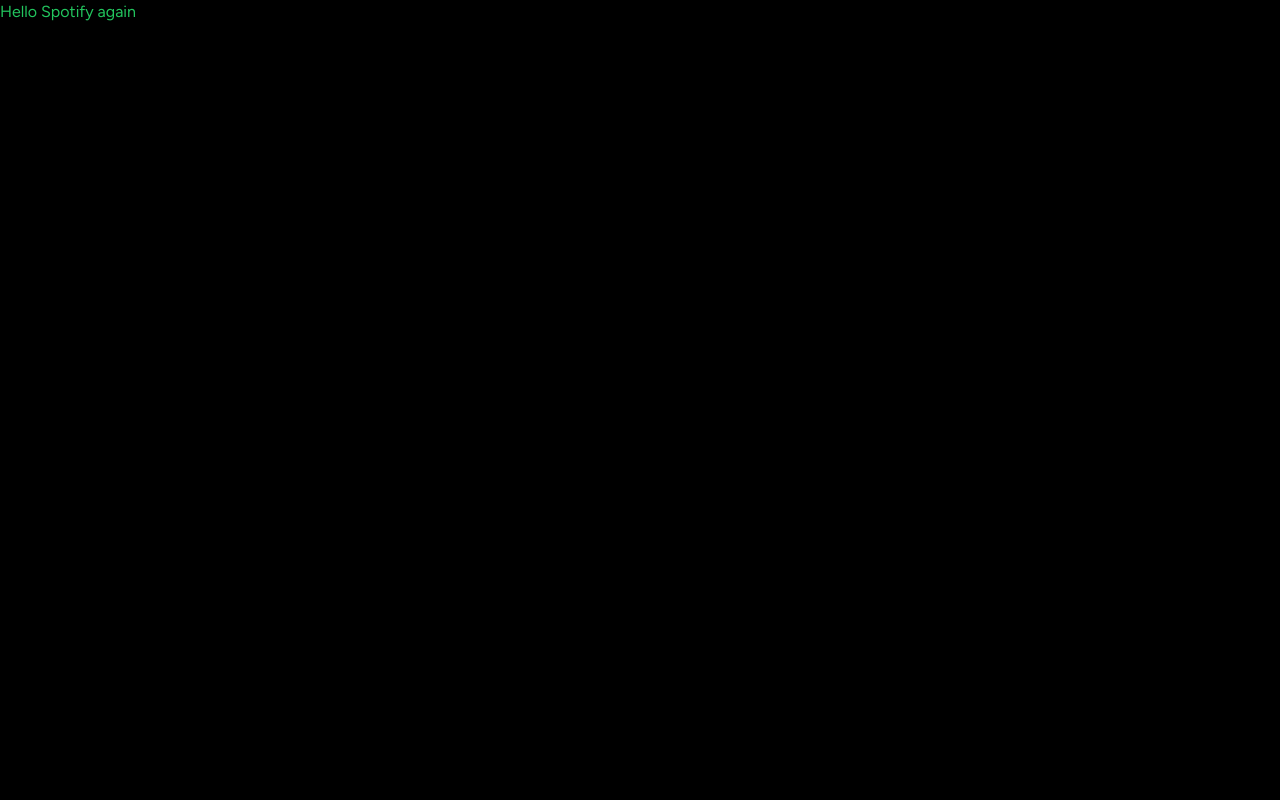
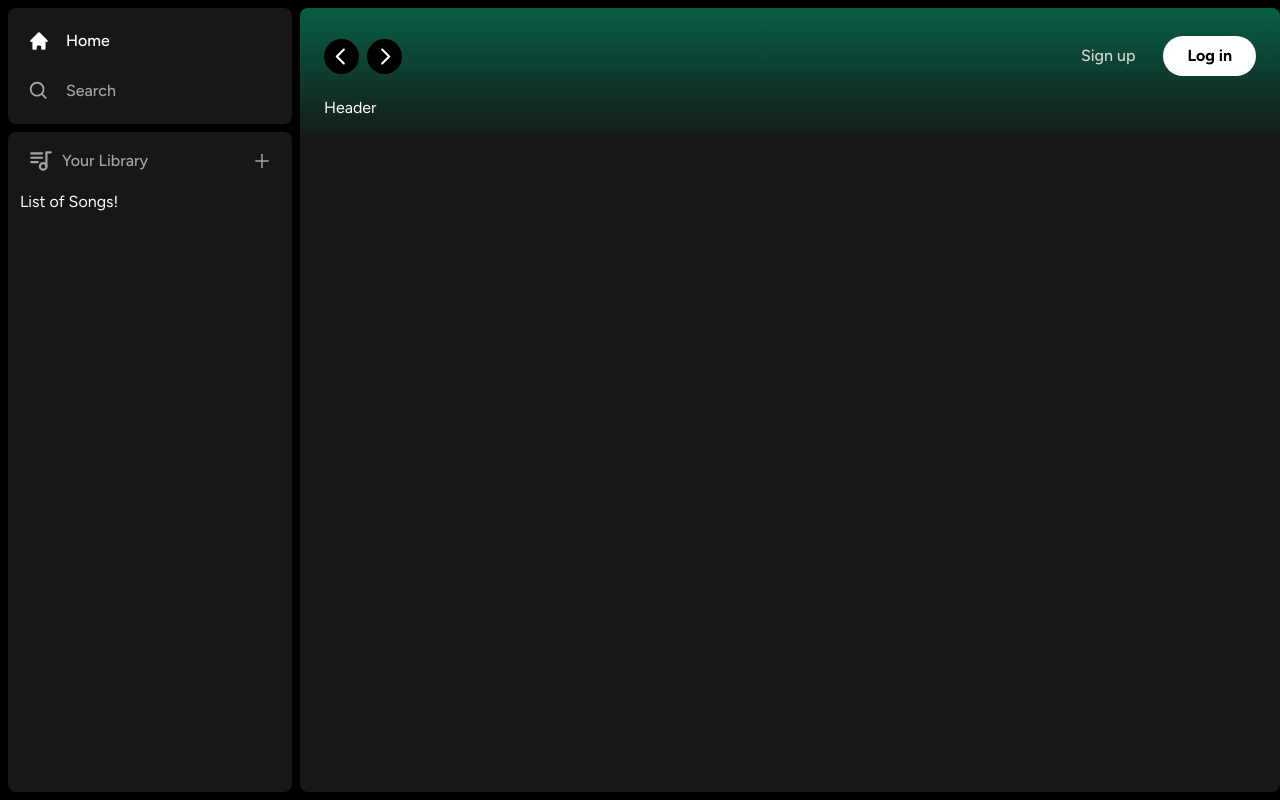
Before and after one commit to victorze/spotify-clone, a Next.js app: page / in a window 1280 px wide. Built offline with nearby package versions, Linux system fonts and the light colour scheme.

Commit message:
Add sidebar and header

```diff
--- a/app/(site)/page.tsx
+++ b/app/(site)/page.tsx
@@ -1,3 +1,9 @@
+import { Header } from '@/components/Header';
+
 export default function Home() {
-  return <div className="text-green-500">Hello Spotify again</div>;
+  return (
+    <div className="h-full w-full overflow-hidden overflow-y-auto rounded-lg bg-neutral-900">
+      <Header>Header</Header>
+    </div>
+  );
 }
--- a/app/layout.tsx
+++ b/app/layout.tsx
@@ -1,5 +1,7 @@
+import { Figtree } from 'next/font/google';
+
+import { Sidebar } from '@/components/Sidebar';
 import './globals.css';
-import { Figtree } from 'next/font/google';
 
 const font = Figtree({ subsets: ['latin'] });
 
@@ -8,14 +10,16 @@
   description: 'Listen to music',
 };
 
-export default function RootLayout({
-  children,
-}: {
+interface RootLayoutProps {
   children: React.ReactNode;
-}) {
+}
+
+export default function RootLayout({ children }: RootLayoutProps) {
   return (
     <html lang="en">
-      <body className={font.className}>{children}</body>
+      <body className={font.className}>
+        <Sidebar>{children}</Sidebar>
+      </body>
     </html>
   );
 }
--- /dev/null
+++ b/components/Box.tsx
@@ -0,0 +1,16 @@
+import { twMerge } from 'tailwind-merge';
+
+interface BoxProps {
+  children: React.ReactNode;
+  className?: string;
+}
+
+export const Box = ({ children, className }: BoxProps) => {
+  return (
+    <div
+      className={twMerge('h-fit w-full rounded-lg bg-neutral-900', className)}
+    >
+      {children}
+    </div>
+  );
+};
--- /dev/null
+++ b/components/Button.tsx
@@ -0,0 +1,26 @@
+import { forwardRef } from 'react';
+
+import { twMerge } from 'tailwind-merge';
+
+interface ButtonProps extends React.ButtonHTMLAttributes<HTMLButtonElement> {}
+
+export const Button = forwardRef<HTMLButtonElement, ButtonProps>(
+  ({ className, children, disabled, type = 'button', ...props }, ref) => {
+    return (
+      <button
+        type={type}
+        disabled={disabled}
+        ref={ref}
+        {...props}
+        className={twMerge(
+          'w-full rounded-full border-transparent bg-green-500 px-3 py-3 font-bold text-black transition hover:opacity-75 disabled:cursor-not-allowed disabled:opacity-50',
+          className
+        )}
+      >
+        {children}
+      </button>
+    );
+  }
+);
+
+Button.displayName = 'Button';
--- /dev/null
+++ b/components/Header.tsx
@@ -0,0 +1,75 @@
+'use client';
+
+import { useRouter } from 'next/navigation';
+
+import { BiSearch } from 'react-icons/bi';
+import { HiHome } from 'react-icons/hi';
+import { RxCaretLeft, RxCaretRight } from 'react-icons/rx';
+import { twMerge } from 'tailwind-merge';
+
+import { Button } from './Button';
+
+interface HeaderProps {
+  children: React.ReactNode;
+  className?: string;
+}
+
+export const Header = ({ children, className }: HeaderProps) => {
+  const router = useRouter();
+
+  const handleLogout = () => {
+    // handle logout in the future
+  };
+
+  return (
+    <div
+      className={twMerge(
+        'h-fit bg-gradient-to-b from-emerald-800 p-6',
+        className
+      )}
+    >
+      <div className="mb-4 flex w-full items-center justify-between">
+        <div className="hidden items-center gap-x-2 md:flex">
+          <button
+            onClick={() => router.back()}
+            className="flex items-center justify-center rounded-full bg-black transition hover:opacity-75"
+          >
+            <RxCaretLeft size={35} className="text-white" />
+          </button>
+          <button
+            onClick={() => router.forward()}
+            className="flex items-center justify-center rounded-full bg-black transition hover:opacity-75"
+          >
+            <RxCaretRight size={35} className="text-white" />
+          </button>
+        </div>
+        <div className="flex items-center gap-x-2 md:hidden">
+          <button className="flex items-center justify-center rounded-full bg-white p-2 transition hover:opacity-75">
+            <HiHome className="text-black" size={20} />
+          </button>
+          <button className="flex items-center justify-center rounded-full bg-white p-2 transition hover:opacity-75">
+            <BiSearch className="text-black" size={20} />
+          </button>
+        </div>
+        <div className="flex items-center justify-between gap-x-4">
+          <>
+            <div>
+              <Button
+                onClick={() => {}}
+                className="bg-transparent font-medium text-neutral-300"
+              >
+                Sign up
+              </Button>
+            </div>
+            <div>
+              <Button onClick={() => {}} className="bg-white px-6 py-2">
+                Log in
+              </Button>
+            </div>
+          </>
+        </div>
+      </div>
+      {children}
+    </div>
+  );
+};
--- /dev/null
+++ b/components/Library.tsx
@@ -0,0 +1,27 @@
+'user client ';
+
+import { TbPlaylist } from 'react-icons/tb';
+import { AiOutlinePlus } from 'react-icons/ai';
+
+export const Library = () => {
+  const onClick = () => {
+    // handle upload later
+  };
+
+  return (
+    <div className="flex flex-col">
+      <div className="flex items-center justify-between px-5 pt-4">
+        <div className="inline-flex items-center gap-x-2">
+          <TbPlaylist className="font-medium text-neutral-400" size={26} />
+          <p className="text-md font-medium text-neutral-400">Your Library</p>
+        </div>
+        <AiOutlinePlus
+          onClick={onClick}
+          size={20}
+          className="cursor-pointer text-neutral-400 transition hover:text-white"
+        />
+      </div>
+      <div className="mt-4 flex flex-col gap-y-2 px-3">List of Songs!</div>
+    </div>
+  );
+};
--- /dev/null
+++ b/components/Sidebar.tsx
@@ -0,0 +1,55 @@
+'use client';
+
+import { usePathname } from 'next/navigation';
+import { useMemo } from 'react';
+
+import { BiSearch } from 'react-icons/bi';
+import { HiHome } from 'react-icons/hi';
+
+import { Box } from './Box';
+import { SidebarItem } from './SidebarItem';
+import { Library } from './Library';
+
+interface SidebarProps {
+  children: React.ReactNode;
+}
+
+export const Sidebar = ({ children }: SidebarProps) => {
+  const pathname = usePathname();
+
+  const routes = useMemo(
+    () => [
+      {
+        icon: HiHome,
+        label: 'Home',
+        active: pathname !== '/search',
+        href: '/',
+      },
+      {
+        icon: BiSearch,
+        label: 'Search',
+        active: pathname === '/search',
+        href: '/search',
+      },
+    ],
+    [pathname]
+  );
+
+  return (
+    <div className="flex h-full">
+      <div className="hidden h-full w-[300px] flex-col gap-y-2 bg-black p-2 md:flex">
+        <Box>
+          <div className="flex flex-col gap-y-4 px-5 py-4">
+            {routes.map((item) => (
+              <SidebarItem key={item.label} {...item} />
+            ))}
+          </div>
+        </Box>
+        <Box className="h-full overflow-y-auto">
+          <Library />
+        </Box>
+      </div>
+      <main className="h-full flex-1 overflow-y-auto py-2">{children}</main>
+    </div>
+  );
+};
--- /dev/null
+++ b/components/SidebarItem.tsx
@@ -0,0 +1,31 @@
+import Link from 'next/link';
+
+import type { IconType } from 'react-icons';
+import { twMerge } from 'tailwind-merge';
+
+interface SidebarItemProps {
+  icon: IconType;
+  label: string;
+  active?: boolean;
+  href: string;
+}
+
+export const SidebarItem = ({
+  icon: Icon,
+  label,
+  active,
+  href,
+}: SidebarItemProps) => {
+  return (
+    <Link
+      href={href}
+      className={twMerge(
+        'text-md flex h-auto w-full cursor-pointer items-center gap-x-4 py-1 font-medium text-neutral-400 transition hover:text-white',
+        active && 'text-white'
+      )}
+    >
+      <Icon size={26} />
+      <p className="w-full truncate">{label}</p>
+    </Link>
+  );
+};
--- a/package.json
+++ b/package.json
@@ -19,6 +19,8 @@
     "postcss": "8.4.24",
     "react": "18.2.0",
     "react-dom": "18.2.0",
+    "react-icons": "^4.9.0",
+    "tailwind-merge": "^1.13.1",
     "tailwindcss": "3.3.2",
     "typescript": "5.1.3"
   },
```
Also changed, not shown: 1 other file (tests, documents, lock files or other folders).
